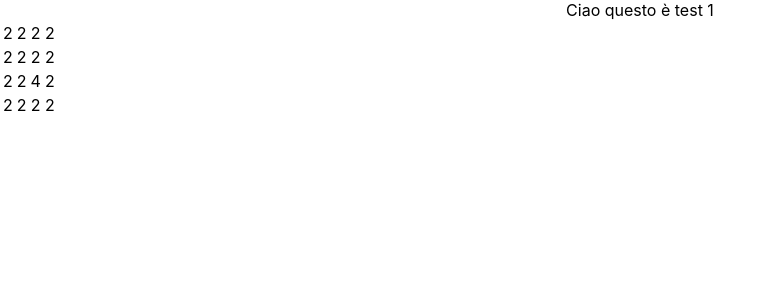
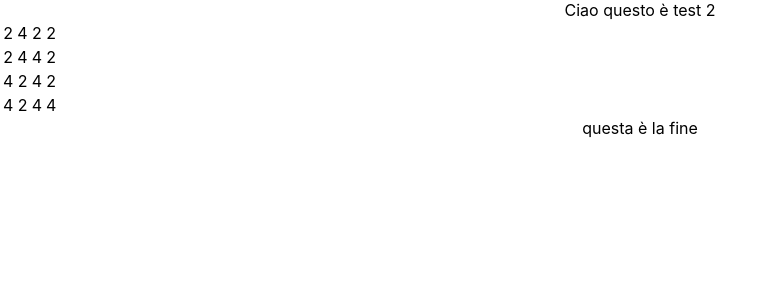
Before and after one commit to fvitello/2048-test, a React (Create React App) app in the folder 2048-test/: page / in a window 1280 px wide. Shown: the top 300 px of the page, without its empty margins (0-774 px from the left). Built offline with nearby package versions, Linux system fonts and the light colour scheme.

Commit message:
Update DataTable.tsx

```diff
--- a/2048-test/src/DataTable.tsx
+++ b/2048-test/src/DataTable.tsx
@@ -5,7 +5,7 @@ interface DataTableProps {
 
 const getRandomNumber = () => {
     const randomNumber = Math.random();
-    return randomNumber < 0.9 ? 2 : 4;
+    return randomNumber < 0.5 ? 2 : 4;
   };
 
 const DataTable: React.FC<DataTableProps> = (props) => {
@@ -16,7 +16,7 @@ const DataTable: React.FC<DataTableProps> = (props) => {
 
     return (
       <>
-      <div>Ciao questo è test 1</div>
+      <div>Ciao questo è test 2</div>
         <table>
         <tbody>
           {matrix.map((row, rowIndex) => (
@@ -28,6 +28,7 @@ const DataTable: React.FC<DataTableProps> = (props) => {
           ))}
         </tbody>
       </table>
+      <div> questa è la fine</div>
 
       </>
     );
```
